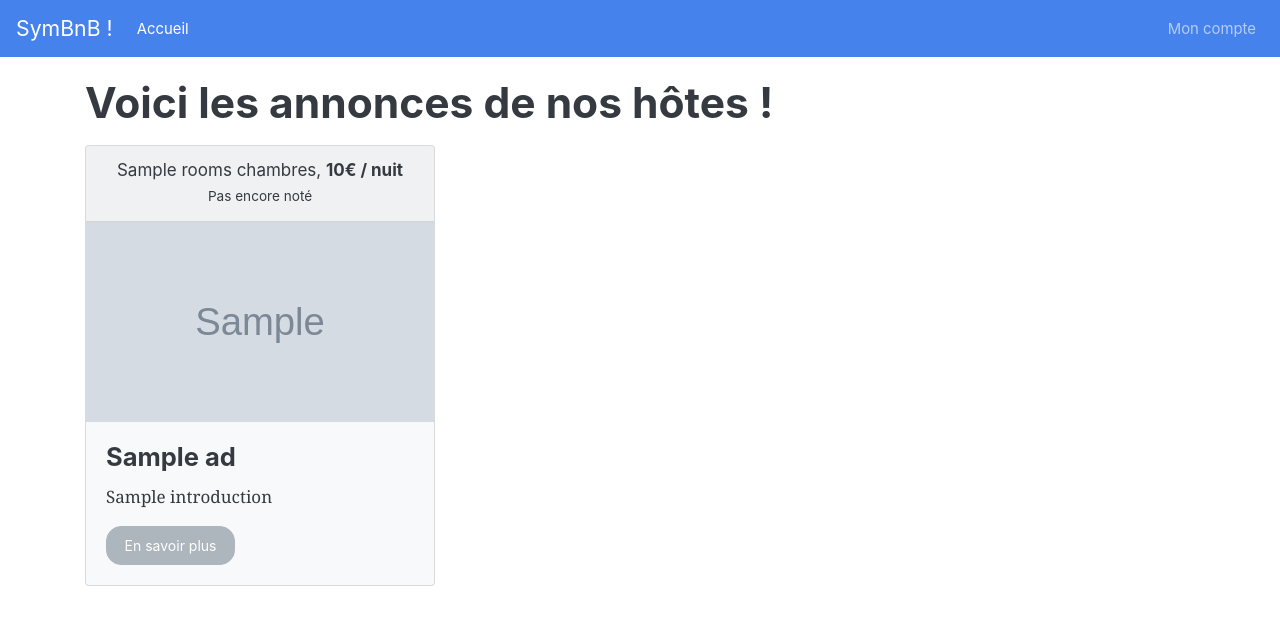
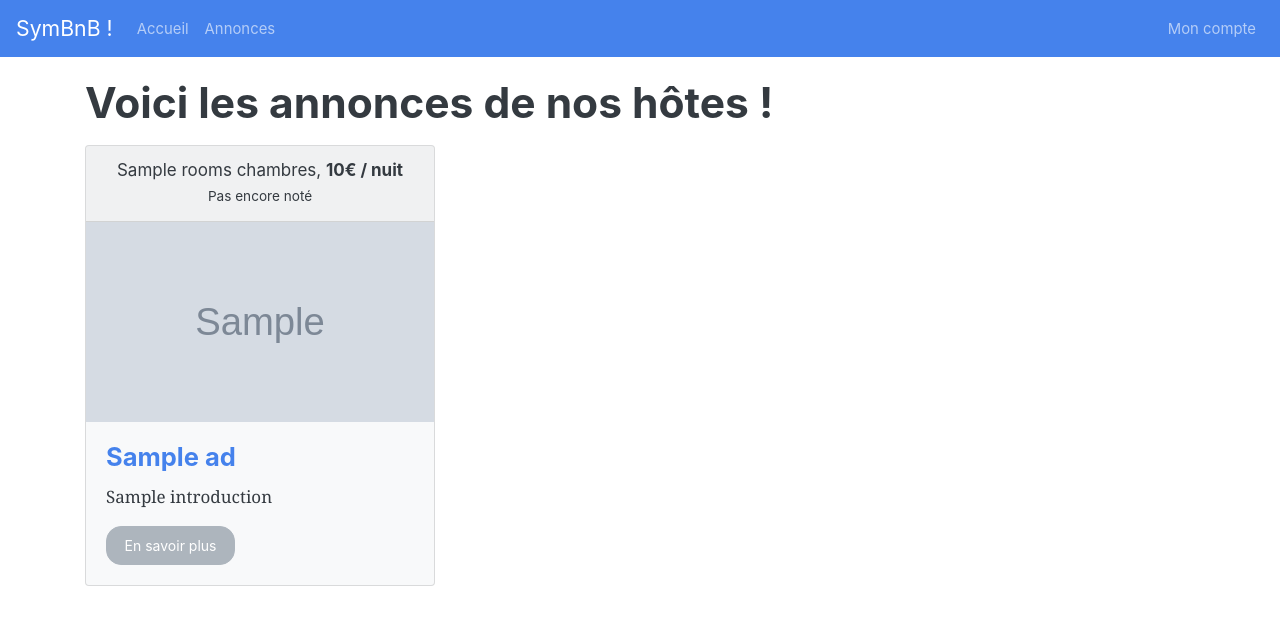
Before and after one commit to jesus-son-coder/2020-Symfony4-SymBnB, a Symfony app: template 2020-symbnb/templates/ad/index.html.twig in a window 1280 px wide. Shown: the top 625 px of the page. Run offline with Twig, Linux system fonts and the light colour scheme; the template is opened without the code that fills it: most values are stand-ins (such as "Sample title", 1, 10 or a date in 2020); grey boxes marked "Sample" are stand-in pictures; some libraries are stand-ins or nearby versions.

Commit message:
Lien pour afficher la liste des annonces et Lien pour afficher le détail d'une annonce

```diff
--- a/2020-symbnb/templates/ad/index.html.twig
+++ b/2020-symbnb/templates/ad/index.html.twig
@@ -13,15 +13,19 @@
                             {{ ad.rooms }} chambres, <strong>{{ ad.price }}€ / nuit</strong> <br/>
                             <small>Pas encore noté</small>
                         </div>
-                        <img src="{{ ad.coverImage }}" alt="Image de l'appartement" style="height:200px;width:100%;display:block;">
+                        <a href="{{ path('ads_show', {'slug': ad.slug}) }}">
+                            <img src="{{ ad.coverImage }}" alt="Image de l'appartement" style="height:200px;width:100%;display:block;">
+                        </a>
                         <div class="card-body">
                             <h4 class="card-title">
-                                {{ ad.title }}
+                                <a href="{{ path('ads_show', {'slug': ad.slug}) }}">
+                                    {{ ad.title }}
+                                </a>
                             </h4>
                             <p class="card-text">
                                 {{ ad.introduction }}
                             </p>
-                            <a href="#" class="btn btn-secondary">En savoir plus</a>
+                            <a href="{{ path('ads_show', {'slug': ad.slug}) }}" class="btn btn-secondary">En savoir plus</a>
                         </div>
                     </div>
                 </div>
--- a/2020-symbnb/templates/base.html.twig
+++ b/2020-symbnb/templates/base.html.twig
@@ -22,8 +22,11 @@
 
             <div class="collapse navbar-collapse" id="navbarColor01">
                 <ul class="navbar-nav mr-auto">
-                    <li class="nav-item active">
+                    <li class="nav-item">
                         <a class="nav-link" href="{{ path('homepage') }}">Accueil <span class="sr-only">(current)</span></a>
+                    </li>
+                    <li class="nav-item">
+                        <a class="nav-link" href="{{ path('ads_index') }}">Annonces</a>
                     </li>
                 </ul>
                 <ul class="navbar-nav ml-auto">
```
